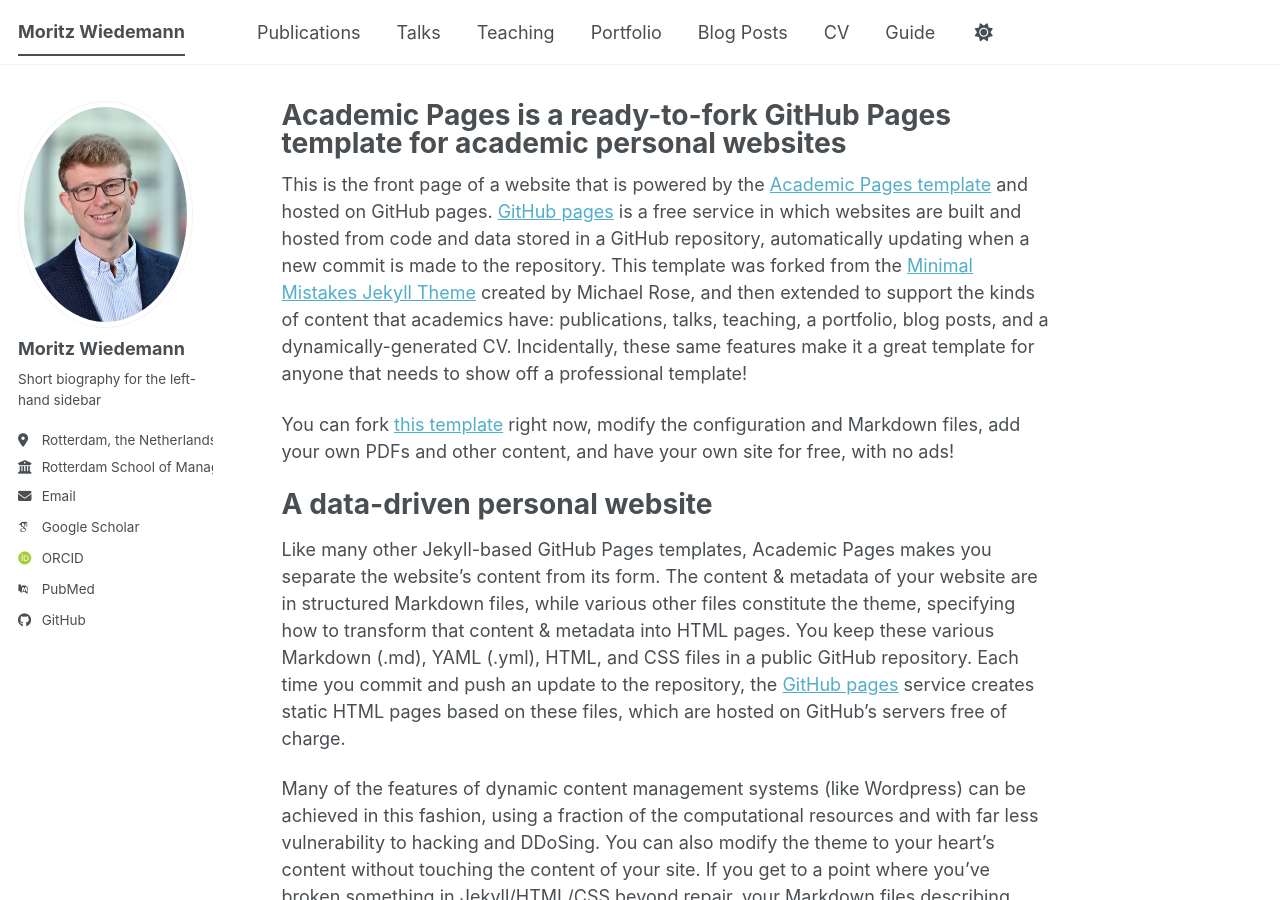
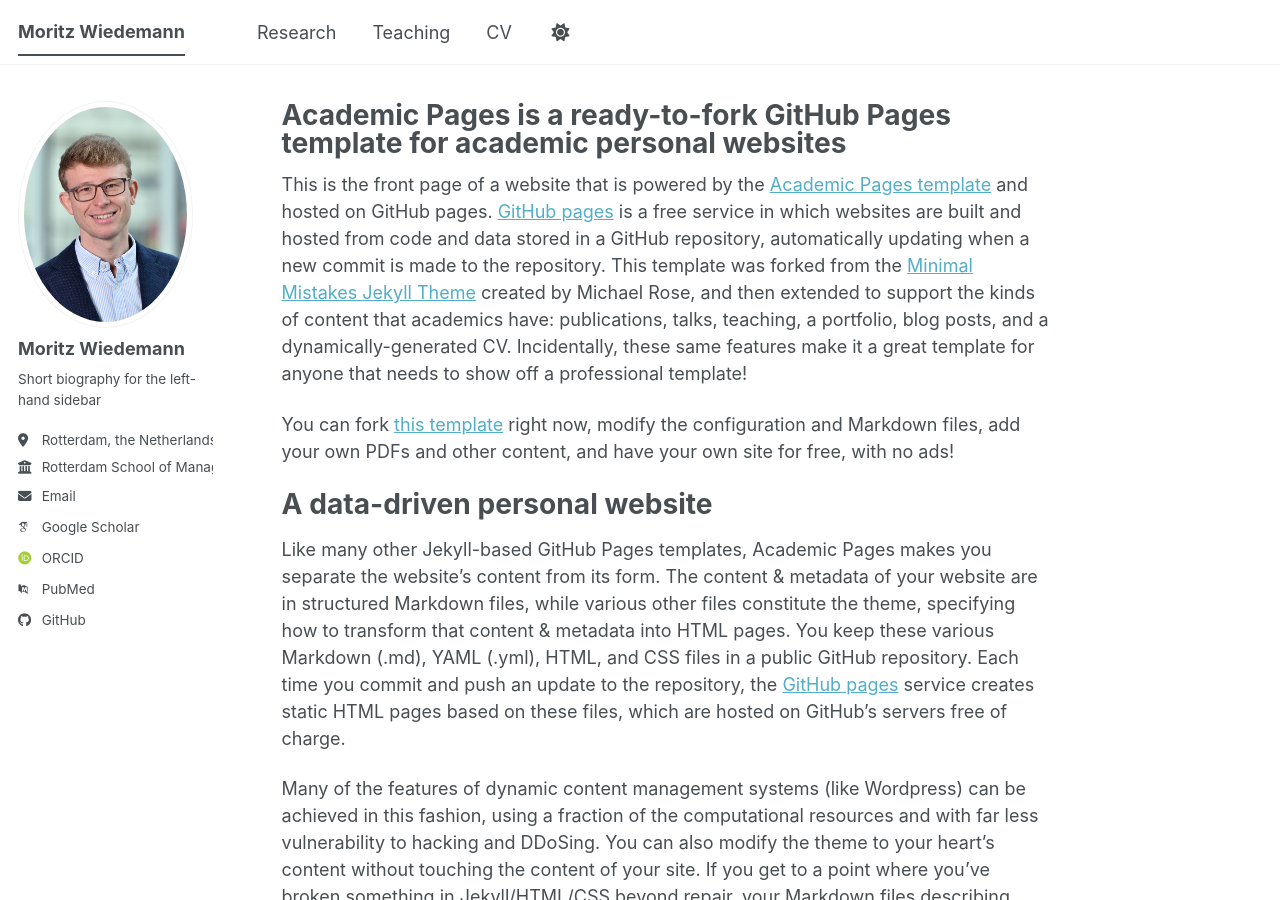
Before and after one commit to WiedemannM/WiedemannM.github.io, a Jekyll site: the page built from _pages/about.md, in a window 1280 px wide and 900 px high. Built offline with Jekyll 4.4.1, drawn with Linux system fonts in a browser that asks for light colours; some web fonts are replaced; a script bundle is joined from its source files by our own code; library files that are not in the unit come from our copies.

Commit message:
Update navigation.yml

```diff
--- a/_data/navigation.yml
+++ b/_data/navigation.yml
@@ -8,20 +8,17 @@
 #      Markdown formatted page while the second is generated using JSON.
 
 main:
-  - title: "Publications"
-    url: /publications/
-
-  - title: "Talks"
-    url: /talks/
+  - title: "Research"
+    url: /research/
 
   - title: "Teaching"
     url: /teaching/
 
-  - title: "Portfolio"
-    url: /portfolio/
+ # - title: "Portfolio"
+ #   url: /portfolio/
 
-  - title: "Blog Posts"
-    url: /year-archive/
+ # - title: "Blog Posts"
+ #   url: /year-archive/
 
   - title: "CV"
     url: /cv/
@@ -29,5 +26,5 @@ main:
   # - title: "CV"
   #   url: /cv-json/
 
-  - title: "Guide"
-    url: /markdown/
+#  - title: "Guide"
+ #   url: /markdown/
```
